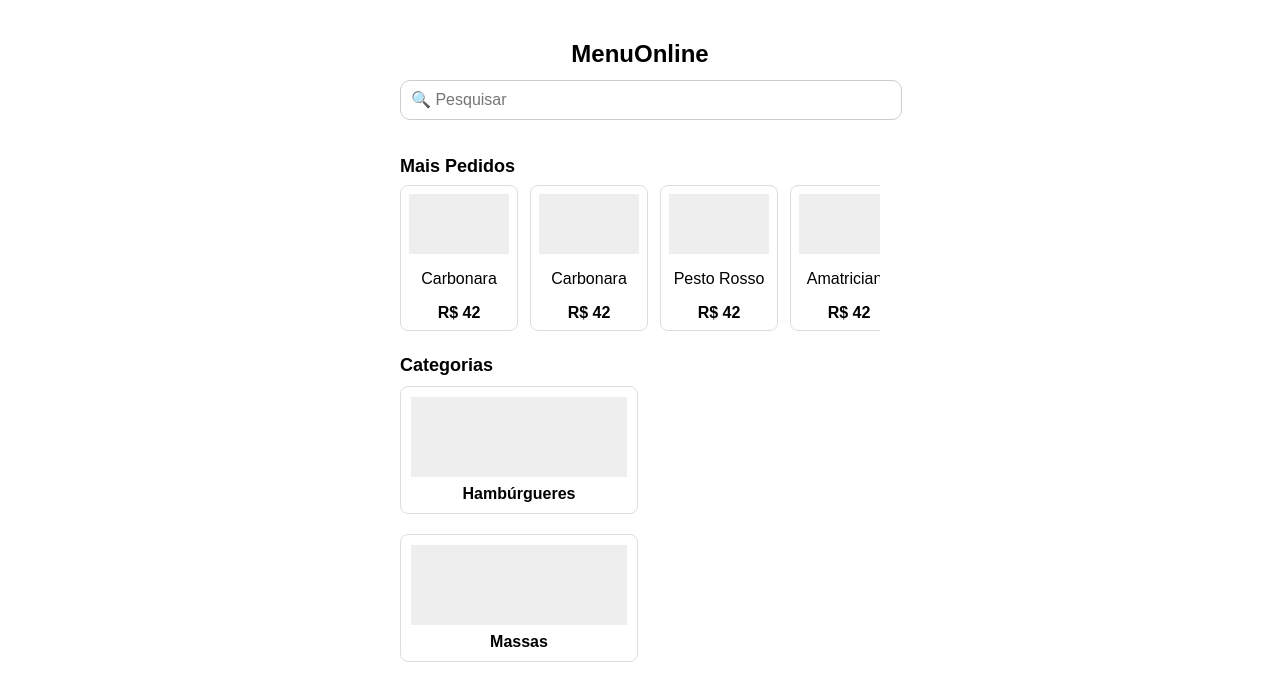
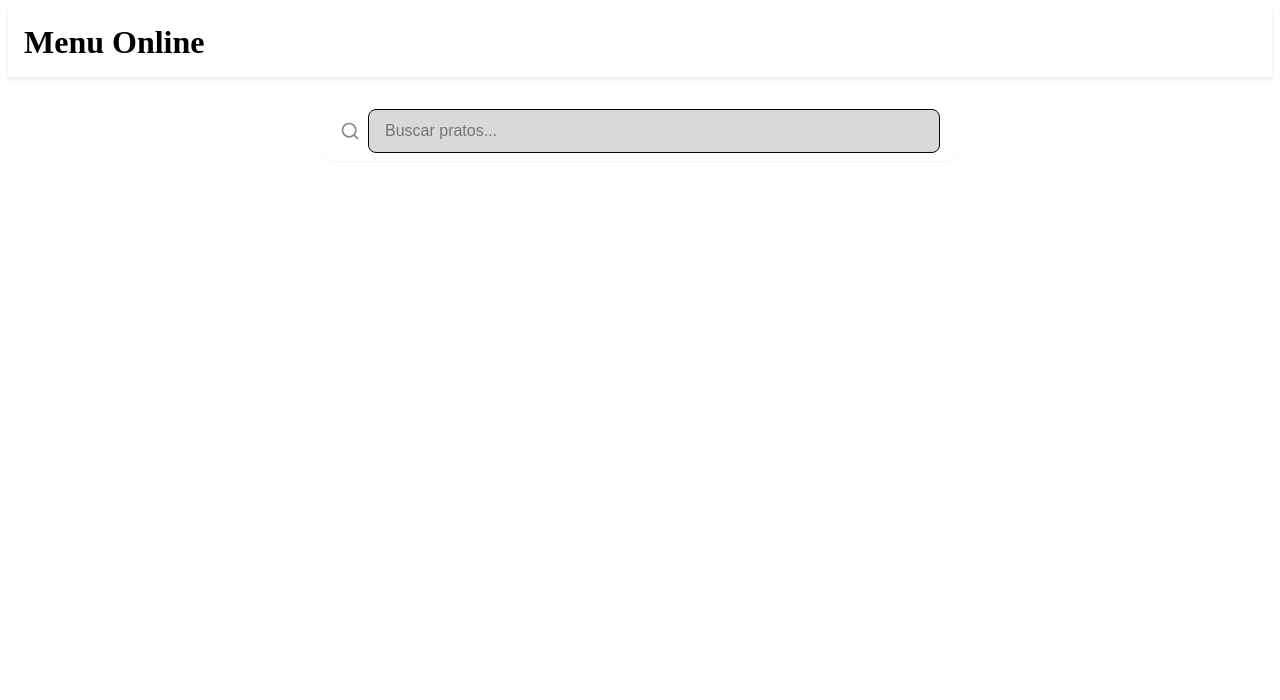
Before and after one commit to GuilhermeLimaUniRV/MenuOnline, a React (Vite) app in the folder Front-End/: page / in a window 1280 px wide. Shown: the top 700 px of the page. Built offline with nearby package versions, Linux system fonts and the light colour scheme.

Commit message:
inicio tela Home

```diff
--- a/Front-End/package.json
+++ b/Front-End/package.json
@@ -10,8 +10,10 @@
     "preview": "vite preview"
   },
   "dependencies": {
+    "axios": "^1.9.0",
     "react": "^19.0.0",
-    "react-dom": "^19.0.0"
+    "react-dom": "^19.0.0",
+    "react-icons": "^5.5.0"
   },
   "devDependencies": {
     "@eslint/js": "^9.22.0",
--- a/Front-End/src/App.jsx
+++ b/Front-End/src/App.jsx
@@ -1,4 +1,5 @@
-import Home from './components/Home'
+import Home from './Pages/Home'
+
 
 function App() {
   return (
--- /dev/null
+++ b/Front-End/src/Pages/Home.jsx
@@ -0,0 +1,17 @@
+import { Header } from "../components/Header";
+import { SearchBar } from "../components/SearchBar";
+import { useState } from "react";
+
+export default function Home() {
+  const [searchTerm, setSearchTerm] = useState('');
+
+  return (
+    <div>
+      <Header/>
+      <SearchBar
+        value={searchTerm}
+        onChange={setSearchTerm}
+      />
+    </div>
+  );
+}
--- /dev/null
+++ b/Front-End/src/components/Header.css
@@ -0,0 +1,15 @@
+/* src/components/Header.css */
+.header {
+    display: flex;
+    justify-content: flex-start; /* centraliza o título */
+    align-items: center;
+    padding: 1rem;
+    background: #fff;
+    box-shadow: 0 2px 4px rgba(0,0,0,0.1);
+  }
+
+  .header__title {
+    font-family: 'Great Vibes', cursive;
+    margin: 0;
+    font-size: clamp(1.5rem, 5vw, 2rem);
+  }
--- /dev/null
+++ b/Front-End/src/components/Header.jsx
@@ -0,0 +1,10 @@
+import React from 'react';
+import './Header.css';
+
+export function Header() {
+  return (
+    <header className="header">
+      <h1  className="header__title">Menu Online</h1>
+    </header>
+  );
+}
--- a/Front-End/src/components/Home.jsx
+++ /dev/null
@@ -1,116 +0,0 @@
-import React, { useState } from 'react';
-
-const pratosPopulares = [
-  { id: 1, nome: "Carbonara", preco: 42 },
-  { id: 2, nome: "Carbonara", preco: 42 },
-  { id: 3, nome: "Pesto Rosso", preco: 42 },
-  { id: 4, nome: "Amatriciana", preco: 42 }
-];
-
-const categorias = [
-  { id: 1, nome: "Hambúrgueres" },
-  { id: 2, nome: "Massas" }
-];
-
-export default function Home() {
-  const [busca, setBusca] = useState('');
-
-  return (
-    <div style={styles.container}>
-      <h1 style={styles.logo}>MenuOnline</h1>
-
-      <input
-        type="text"
-        placeholder="🔍 Pesquisar"
-        value={busca}
-        onChange={e => setBusca(e.target.value)}
-        style={styles.search}
-      />
-
-      <h2 style={styles.subtitulo}>Mais Pedidos</h2>
-      <div style={styles.listaHorizontal}>
-        {pratosPopulares.map(prato => (
-          <div key={prato.id} style={styles.cardPrato}>
-            <div style={styles.imgFake}></div>
-            <p>{prato.nome}</p>
-            <strong>R$ {prato.preco}</strong>
-          </div>
-        ))}
-      </div>
-
-      <h2 style={styles.subtitulo}>Categorias</h2>
-      <div style={styles.listaCategorias}>
-        {categorias.map(cat => (
-          <div key={cat.id} style={styles.cardCategoria}>
-            <div style={styles.imgFakeGrande}></div>
-            <strong>{cat.nome}</strong>
-          </div>
-        ))}
-      </div>
-    </div>
-  );
-}
-
-const styles = {
-  container: {
-    maxWidth: 480,
-    margin: 'auto',
-    padding: 16,
-    fontFamily: 'Arial, sans-serif'
-  },
-  logo: {
-    textAlign: 'center',
-    fontSize: 24,
-    marginBottom: 12
-  },
-  search: {
-    width: '100%',
-    padding: 10,
-    borderRadius: 10,
-    border: '1px solid #ccc',
-    marginBottom: 20,
-    fontSize: 16
-  },
-  subtitulo: {
-    fontSize: 18,
-    margin: '16px 0 8px 0'
-  },
-  listaHorizontal: {
-    display: 'flex',
-    gap: 12,
-    overflowX: 'auto',
-    paddingBottom: 8
-  },
-  cardPrato: {
-    minWidth: 100,
-    border: '1px solid #ddd',
-    borderRadius: 8,
-    padding: 8,
-    textAlign: 'center'
-  },
-  imgFake: {
-    width: '100%',
-    height: 60,
-    backgroundColor: '#eee',
-    marginBottom: 8
-  },
-  listaCategorias: {
-    display: 'flex',
-    gap: 20,
-    flexWrap: 'wrap',
-    marginTop: 10
-  },
-  cardCategoria: {
-    width: '45%',
-    border: '1px solid #ddd',
-    borderRadius: 8,
-    padding: 10,
-    textAlign: 'center'
-  },
-  imgFakeGrande: {
-    width: '100%',
-    height: 80,
-    backgroundColor: '#eee',
-    marginBottom: 8
-  }
-};
--- /dev/null
+++ b/Front-End/src/components/SearchBar.css
@@ -0,0 +1,33 @@
+.search-bar {
+    /* empurra 1.5rem lá de cima, centraliza horizontalmente e mantém 0 embaixo */
+    margin: 1.5rem auto 0;
+    display: flex;
+    align-items: center;
+    background-color: #fff;
+    padding: 0.5rem 1rem;
+    box-shadow: 0 1px 2px rgba(0,0,0,0.05);
+    border-radius: 0.5rem;
+    max-width: 600px;
+  }
+
+
+  .search-bar__icon {
+    margin-right: 0.5rem;    /* espaço entre ícone e input */
+    color: #888;             /* cor do ícone */
+    flex-shrink: 0;          /* não deixa o ícone encolher */
+  }
+
+  .search-bar__input {
+    flex: 1;                 /* ocupa todo o espaço restante */
+    background-color: #D9D9D9;
+    border: 1px solid #0b0101;
+    border-radius: 0.5rem;
+    padding: 0.75rem 1rem;
+    font-size: 1rem;
+    outline: none;
+    transition: border-color 0.2s;
+  }
+
+  .search-bar__input:focus {
+    border-color: #888;
+  }
--- /dev/null
+++ b/Front-End/src/components/SearchBar.jsx
@@ -0,0 +1,19 @@
+import React from 'react';
+import './SearchBar.css';
+import { FiSearch } from 'react-icons/fi'
+
+export function SearchBar({ value, onChange }) {
+  return (
+    <div className="search-bar">
+         <FiSearch className="search-bar__icon" size={20} />
+      <input
+        type="search"
+        className="search-bar__input"
+        placeholder="Buscar pratos..."
+        value={value}
+        onChange={e => onChange(e.target.value)}
+        aria-label="Buscar pratos"
+      />
+    </div>
+  );
+}
```
Also changed, not shown: Front-End/src/api.js (added, +17 -0 lines), Front-End/src/components/Pratos.jsx (added, +43 -0 lines), 2 other files (tests, documents, lock files or other folders).
